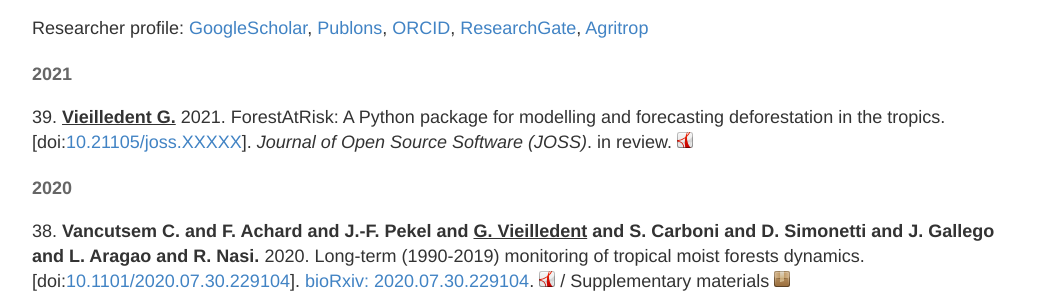
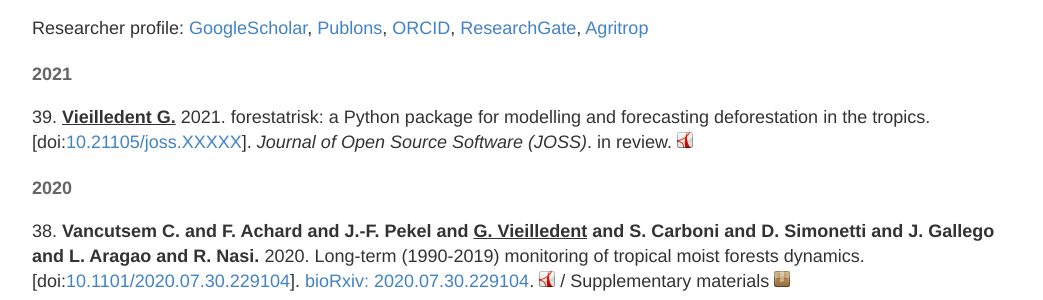
Before and after one commit to ghislainv/ghislainv.github.io, a Jekyll site: the page built from publications.md, in a window 1280 px wide and 900 px high, scrolled down 322 px. Shown: the part 153-453 px from the top of the window, without its empty margins (118-1161 px from the left). Built offline with Jekyll 4.4.1, drawn with Linux system fonts in a browser that asks for light colours; comment, search, counter and statistics services are not loaded.

Commit message:
Update pubications

```diff
--- a/publications.md
+++ b/publications.md
@@ -15,7 +15,7 @@ Researcher profile:
 
 #### 2021
 
-39\. **<span style="text-decoration: underline;">Vieilledent G.</span>** 2021. ForestAtRisk: A Python package for modelling and forecasting deforestation in the tropics.
+39\. **<span style="text-decoration: underline;">Vieilledent G.</span>** 2021. forestatrisk: a Python package for modelling and forecasting deforestation in the tropics.
 \[doi:[10.21105/joss.XXXXX](https://doi.org/10.21105/joss.XXXXX)\]. _Journal of Open Source Software (JOSS)_. in review.
 [![manuscript in pdf](/images/logos/logo-pdf.png "manuscript in pdf")](https://raw.githubusercontent.com/openjournals/joss-papers/joss.02903/joss.02975/10.21105.joss.02975.pdf)
 
```
